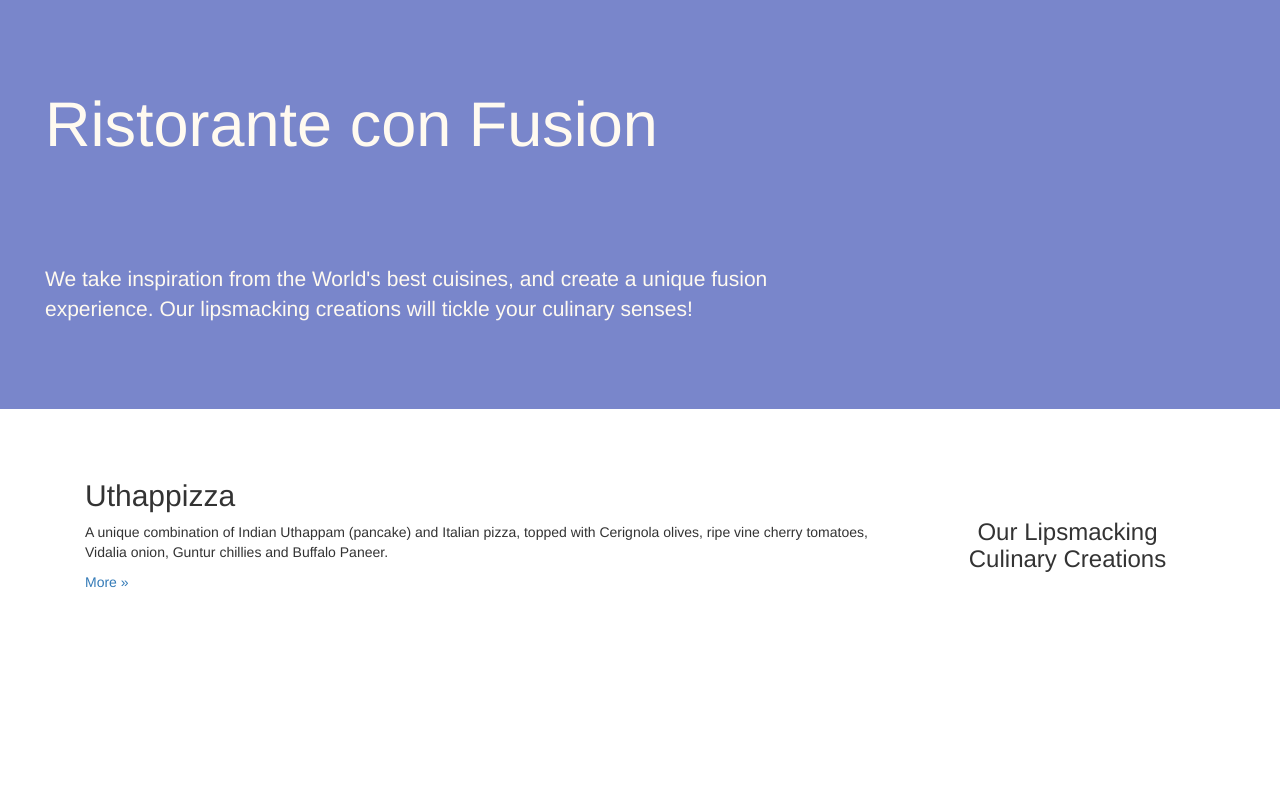
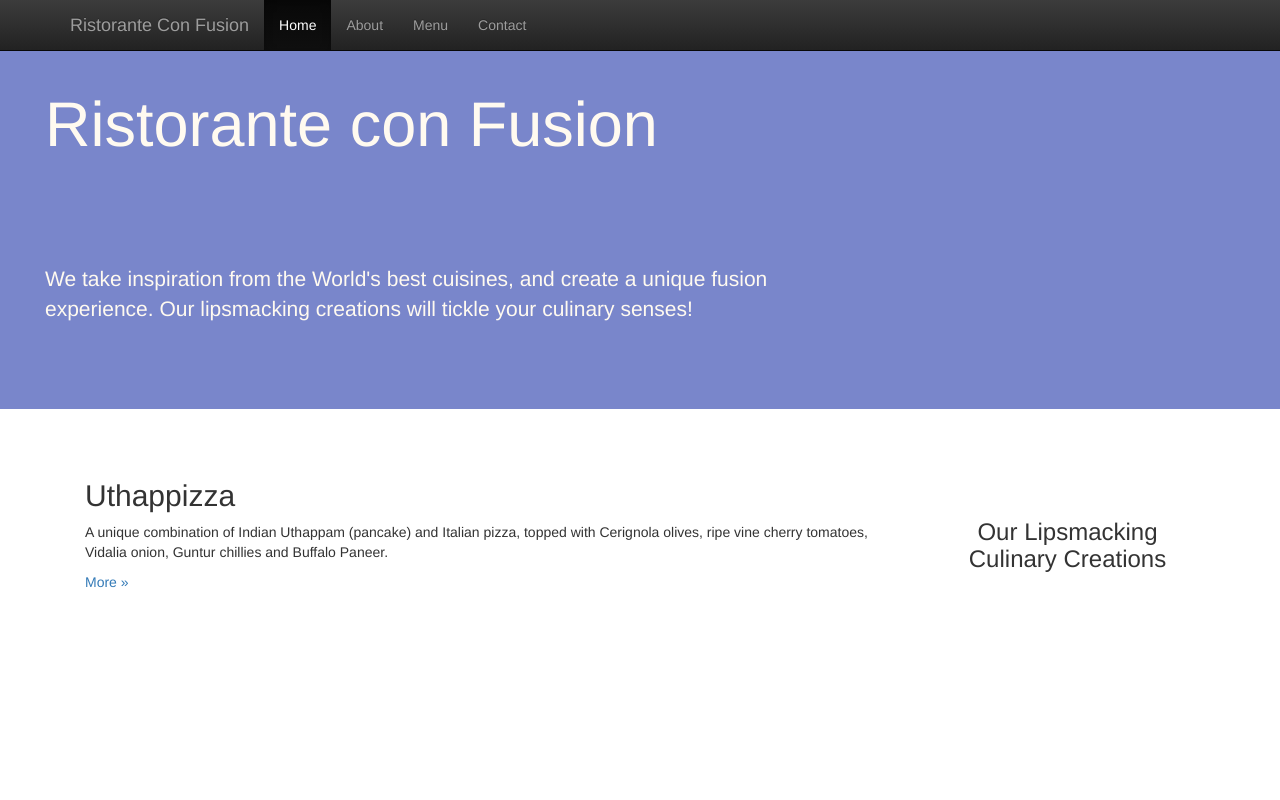
Before and after one commit to massilave85/conFusion, a plain HTML site: page index.html in a window 1280 px wide. Shown: the top 800 px of the page. Drawn offline with nearby package versions, Linux system fonts and the light colour scheme.

Commit message:
Responsive navigation bar added

```diff
--- a/index.html
+++ b/index.html
@@ -22,7 +22,27 @@
 </head>
 
 <body>
-
+    <nav class="navbar navbar-inverse navbar-fixed-top" role="navigation">
+        <div class="container">
+            <div class="navbar-header">
+                <button type="button" class="navbar-toggle collapsed" data-toggle="collapse" data-target="#navbar" aria-expanded="false" aria-controls="navbar">
+                    <span class="sr-only">Toggle navigation</span>
+                    <span class="icon-bar"></span>
+                    <span class="icon-bar"></span>
+                    <span class="icon-bar"></span>
+                </button>
+                <a class="navbar-brand" href="#">Ristorante Con Fusion</a>
+            </div>
+            <div id="navbar" class="navbar-collapse collapse">
+                <ul class="nav navbar-nav">
+                    <li class="active"><a href="#">Home</a></li>
+                    <li><a href="#">About</a></li>
+                    <li><a href="#">Menu</a></li>
+                    <li><a href="#">Contact</a></li>
+                </ul>
+            </div>
+        </div>
+    </nav>
     <header>
         <!-- Main component for a primary marketing message or call to action -->
 
```
